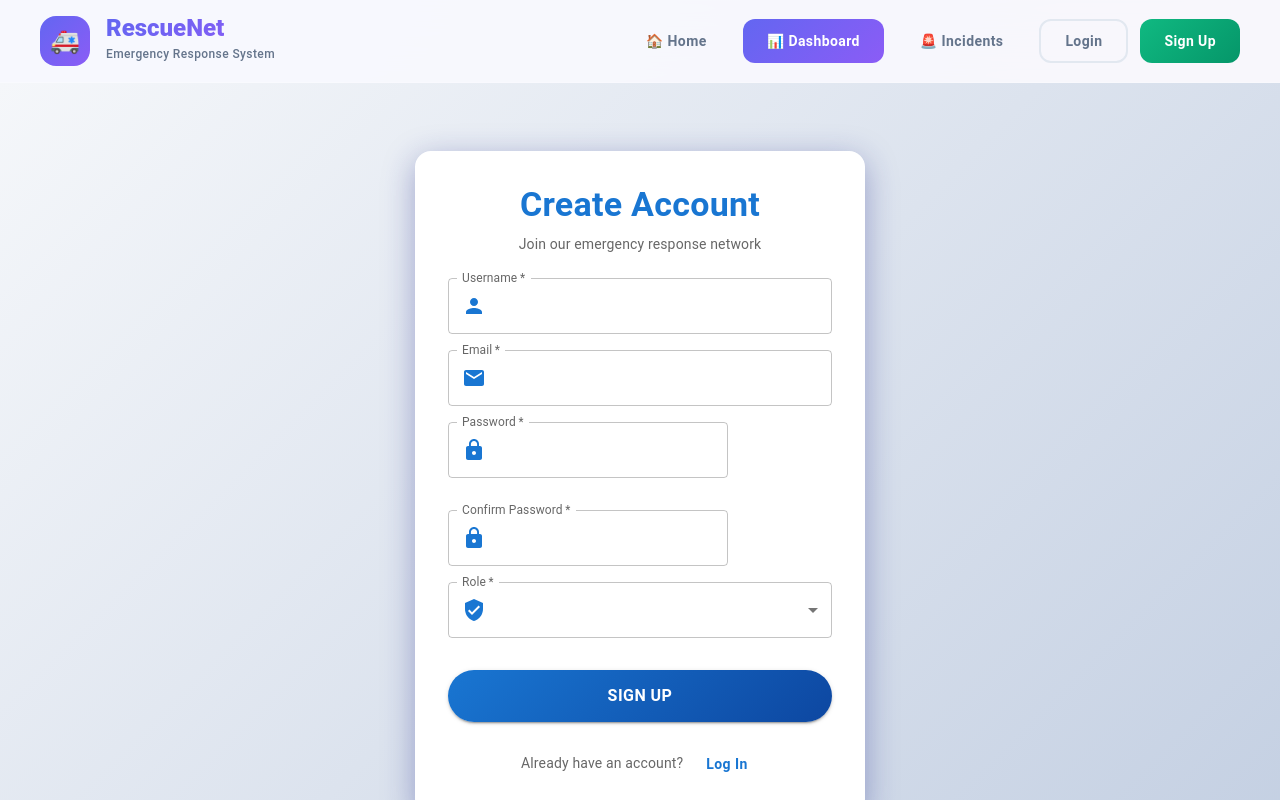
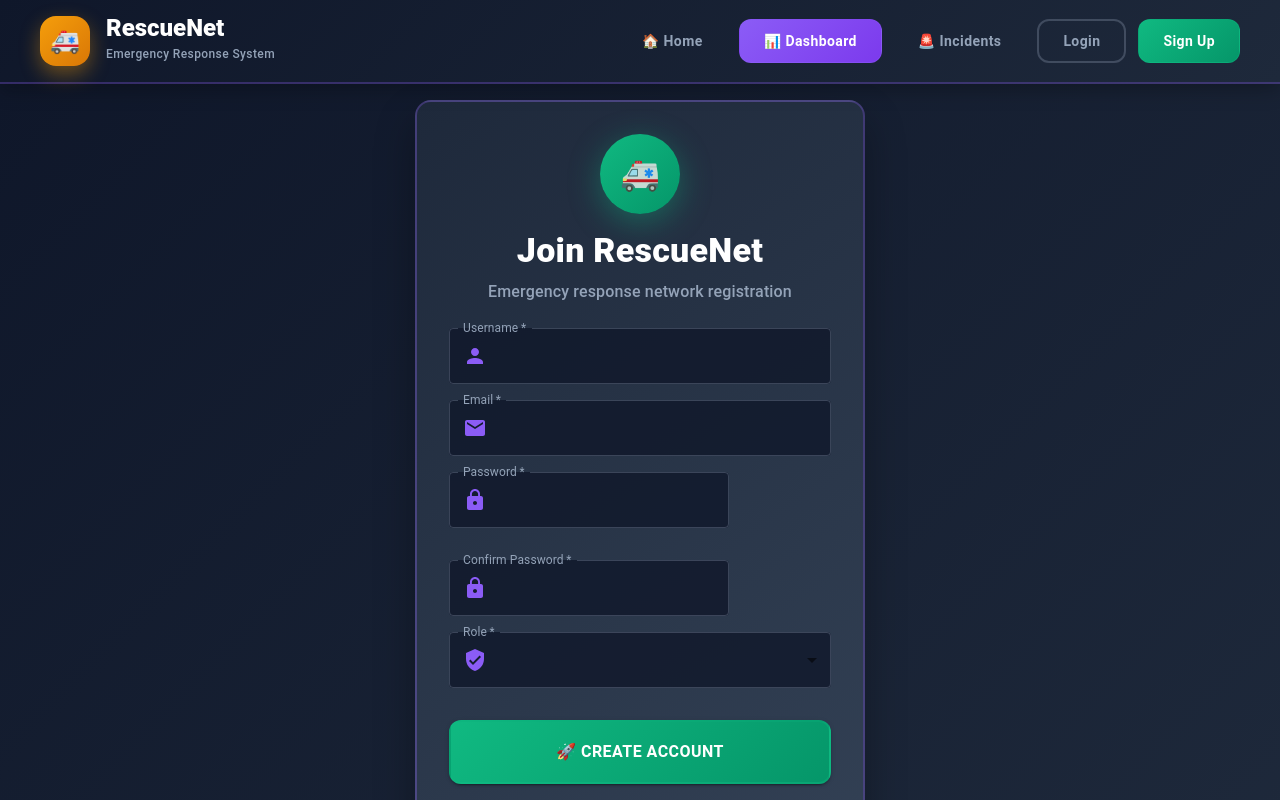
Before and after one commit to Bihan-Siriwardhana/real-time-accident, a React (Vite) app in the folder frontend/: page /signup in a window 1280 px wide. Shown: the top 800 px of the page. Built offline with nearby package versions, Linux system fonts and the light colour scheme.

Commit message:
update frontend design for improved layout and styling

```diff
--- a/frontend/src/components/Navbar.jsx
+++ b/frontend/src/components/Navbar.jsx
@@ -11,11 +11,12 @@ export default function Navbar() {
         position: 'sticky',
         top: 0,
         zIndex: 1000,
-        background: 'rgba(255, 255, 255, 0.95)',
+        background: 'linear-gradient(135deg, #0f172a 0%, #1e293b 100%)',
         backdropFilter: 'blur(20px)',
-        borderBottom: '1px solid rgba(255, 255, 255, 0.2)',
+        borderBottom: '2px solid rgba(139, 92, 246, 0.3)',
         px: 4,
-        py: 2
+        py: 2,
+        boxShadow: '0 4px 20px rgba(0, 0, 0, 0.3)'
       }}
     >
       <Box sx={{ display: 'flex', alignItems: 'center', justifyContent: 'space-between', maxWidth: '1200px', mx: 'auto' }}>
@@ -30,11 +31,12 @@ export default function Navbar() {
                 width: 50,
                 height: 50,
                 borderRadius: '16px',
-                background: 'linear-gradient(135deg, #6366f1 0%, #8b5cf6 100%)',
+                background: 'linear-gradient(135deg, #f59e0b 0%, #d97706 100%)',
                 display: 'flex',
                 alignItems: 'center',
                 justifyContent: 'center',
-                fontSize: '24px'
+                fontSize: '24px',
+                boxShadow: '0 8px 20px rgba(245, 158, 11, 0.4)'
               }}
             >
               🚑
@@ -44,16 +46,13 @@ export default function Navbar() {
                 variant="h5"
                 sx={{
                   fontWeight: 800,
-                  background: 'linear-gradient(135deg, #6366f1 0%, #8b5cf6 100%)',
-                  backgroundClip: 'text',
-                  WebkitBackgroundClip: 'text',
-                  WebkitTextFillColor: 'transparent',
+                  color: 'white',
                   lineHeight: 1
                 }}
               >
                 RescueNet
               </Typography>
-              <Typography variant="caption" sx={{ color: '#64748b', fontWeight: 500 }}>
+              <Typography variant="caption" sx={{ color: '#94a3b8', fontWeight: 500 }}>
                 Emergency Response System
               </Typography>
             </Box>
@@ -74,12 +73,12 @@ export default function Navbar() {
                 borderRadius: '12px',
                 px: 3,
                 py: 1,
-                color: '#64748b',
+                color: '#94a3b8',
                 fontWeight: 600,
                 textTransform: 'none',
                 '&:hover': {
-                  background: 'rgba(99, 102, 241, 0.1)',
-                  color: '#6366f1',
+                  background: 'rgba(245, 158, 11, 0.2)',
+                  color: '#f59e0b',
                   transform: 'translateY(-2px)'
                 },
                 transition: 'all 0.3s ease'
@@ -95,13 +94,15 @@ export default function Navbar() {
                 borderRadius: '12px',
                 px: 3,
                 py: 1,
-                background: 'linear-gradient(135deg, #6366f1 0%, #8b5cf6 100%)',
+                background: 'linear-gradient(135deg, #8b5cf6 0%, #7c3aed 100%)',
                 color: 'white',
                 fontWeight: 600,
                 textTransform: 'none',
+                border: '1px solid rgba(139, 92, 246, 0.3)',
                 '&:hover': {
                   transform: 'translateY(-2px)',
-                  boxShadow: '0 8px 25px rgba(99, 102, 241, 0.4)'
+                  boxShadow: '0 8px 25px rgba(139, 92, 246, 0.4)',
+                  borderColor: '#8b5cf6'
                 },
                 transition: 'all 0.3s ease'
               }}
@@ -116,11 +117,11 @@ export default function Navbar() {
                 borderRadius: '12px',
                 px: 3,
                 py: 1,
-                color: '#64748b',
+                color: '#94a3b8',
                 fontWeight: 600,
                 textTransform: 'none',
                 '&:hover': {
-                  background: 'rgba(239, 68, 68, 0.1)',
+                  background: 'rgba(239, 68, 68, 0.2)',
                   color: '#ef4444',
                   transform: 'translateY(-2px)'
                 },
@@ -137,14 +138,15 @@ export default function Navbar() {
                 borderRadius: '12px',
                 px: 3,
                 py: 1,
-                border: '2px solid #e2e8f0',
-                color: '#64748b',
+                border: '2px solid rgba(148, 163, 184, 0.3)',
+                color: '#94a3b8',
                 fontWeight: 600,
                 textTransform: 'none',
                 '&:hover': {
-                  borderColor: '#6366f1',
-                  color: '#6366f1',
-                  transform: 'translateY(-2px)'
+                  borderColor: '#06b6d4',
+                  color: '#06b6d4',
+                  transform: 'translateY(-2px)',
+                  boxShadow: '0 4px 12px rgba(6, 182, 212, 0.3)'
                 },
                 transition: 'all 0.3s ease'
               }}
@@ -163,9 +165,11 @@ export default function Navbar() {
                 color: 'white',
                 fontWeight: 600,
                 textTransform: 'none',
+                border: '1px solid rgba(16, 185, 129, 0.3)',
                 '&:hover': {
                   transform: 'translateY(-2px)',
-                  boxShadow: '0 8px 25px rgba(16, 185, 129, 0.4)'
+                  boxShadow: '0 8px 25px rgba(16, 185, 129, 0.4)',
+                  borderColor: '#10b981'
                 },
                 transition: 'all 0.3s ease'
               }}
--- a/frontend/src/pages/Signup.jsx
+++ b/frontend/src/pages/Signup.jsx
@@ -62,6 +62,7 @@ export default function Signup() {
         username: formData.username,
         email: formData.email,
         password: formData.password,
+        confirmPassword: formData.confirmPassword,
         role: formData.role,
       });
       setSuccess("Account created successfully! Redirecting to login...");
@@ -87,32 +88,48 @@ export default function Signup() {
         display: "flex",
         justifyContent: "center",
         alignItems: "center",
-        background: "linear-gradient(135deg, #f5f7fa 0%, #c3cfe2 100%)",
+        background: "linear-gradient(135deg, #0f172a 0%, #1e293b 100%)",
         p: 2
       }}
     >
       <Fade in={true} timeout={500}>
         <Paper
-          elevation={10}
+          elevation={0}
           sx={{
             p: 4,
             width: "100%",
             maxWidth: 450,
             borderRadius: 4,
-            boxShadow: "0 8px 32px rgba(31, 38, 135, 0.37)",
-            backdropFilter: "blur(4px)",
-            border: "1px solid rgba(255, 255, 255, 0.18)"
+            background: "linear-gradient(145deg, #1e293b 0%, #334155 100%)",
+            border: "2px solid rgba(139, 92, 246, 0.3)",
+            boxShadow: "0 20px 40px rgba(0, 0, 0, 0.3)"
           }}
         >
           <Box textAlign="center" mb={3}>
+            <Box
+              sx={{
+                width: 80,
+                height: 80,
+                borderRadius: '50%',
+                background: 'linear-gradient(135deg, #10b981 0%, #059669 100%)',
+                display: 'flex',
+                alignItems: 'center',
+                justifyContent: 'center',
+                mx: 'auto',
+                mb: 2,
+                boxShadow: '0 8px 32px rgba(16, 185, 129, 0.4)'
+              }}
+            >
+              <Typography sx={{ fontSize: '2rem' }}>🚑</Typography>
+            </Box>
             <Typography
               variant="h4"
-              sx={{ fontWeight: "bold", color: "#1976d2", mb: 1 }}
+              sx={{ fontWeight: 800, color: "white", mb: 1 }}
             >
-              Create Account
+              Join RescueNet
             </Typography>
-            <Typography variant="body2" color="textSecondary">
-              Join our emergency response network
+            <Typography variant="body1" sx={{ color: '#94a3b8', fontWeight: 500 }}>
+              Emergency response network registration
             </Typography>
           </Box>
 
@@ -123,12 +140,22 @@ export default function Signup() {
               name="username"
               value={formData.username}
               onChange={handleChange}
-              sx={{ mb: 2 }}
+              sx={{
+                mb: 2,
+                '& .MuiOutlinedInput-root': {
+                  backgroundColor: 'rgba(15, 23, 42, 0.8)',
+                  '& fieldset': { borderColor: 'rgba(148, 163, 184, 0.3)' },
+                  '&:hover fieldset': { borderColor: '#8b5cf6' },
+                  '&.Mui-focused fieldset': { borderColor: '#8b5cf6' }
+                },
+                '& .MuiInputLabel-root': { color: '#94a3b8' },
+                '& .MuiInputBase-input': { color: 'white' }
+              }}
               required
               InputProps={{
                 startAdornment: (
                   <InputAdornment position="start">
-                    <PersonIcon color="primary" />
+                    <PersonIcon sx={{ color: '#8b5cf6' }} />
                   </InputAdornment>
                 ),
               }}
@@ -143,12 +170,22 @@ export default function Signup() {
               type="email"
               value={formData.email}
               onChange={handleChange}
-              sx={{ mb: 2 }}
+              sx={{
+                mb: 2,
+                '& .MuiOutlinedInput-root': {
+                  backgroundColor: 'rgba(15, 23, 42, 0.8)',
+                  '& fieldset': { borderColor: 'rgba(148, 163, 184, 0.3)' },
+                  '&:hover fieldset': { borderColor: '#8b5cf6' },
+                  '&.Mui-focused fieldset': { borderColor: '#8b5cf6' }
+                },
+                '& .MuiInputLabel-root': { color: '#94a3b8' },
+                '& .MuiInputBase-input': { color: 'white' }
+              }}
               required
               InputProps={{
                 startAdornment: (
                   <InputAdornment position="start">
-                    <EmailIcon color="primary" />
+                    <EmailIcon sx={{ color: '#8b5cf6' }} />
                   </InputAdornment>
                 ),
               }}
@@ -165,12 +202,22 @@ export default function Signup() {
                   type="password"
                   value={formData.password}
                   onChange={handleChange}
-                  sx={{ mb: 2 }}
+                  sx={{
+                    mb: 2,
+                    '& .MuiOutlinedInput-root': {
+                      backgroundColor: 'rgba(15, 23, 42, 0.8)',
+                      '& fieldset': { borderColor: 'rgba(148, 163, 184, 0.3)' },
+                      '&:hover fieldset': { borderColor: '#8b5cf6' },
+                      '&.Mui-focused fieldset': { borderColor: '#8b5cf6' }
+                    },
+                    '& .MuiInputLabel-root': { color: '#94a3b8' },
+                    '& .MuiInputBase-input': { color: 'white' }
+                  }}
                   required
                   InputProps={{
                     startAdornment: (
                       <InputAdornment position="start">
-                        <LockIcon color="primary" />
+                        <LockIcon sx={{ color: '#8b5cf6' }} />
                       </InputAdornment>
                     ),
                   }}
@@ -186,12 +233,22 @@ export default function Signup() {
                   type="password"
                   value={formData.confirmPassword}
                   onChange={handleChange}
-                  sx={{ mb: 2 }}
+                  sx={{
+                    mb: 2,
+                    '& .MuiOutlinedInput-root': {
+                      backgroundColor: 'rgba(15, 23, 42, 0.8)',
+                      '& fieldset': { borderColor: 'rgba(148, 163, 184, 0.3)' },
+                      '&:hover fieldset': { borderColor: '#8b5cf6' },
+                      '&.Mui-focused fieldset': { borderColor: '#8b5cf6' }
+                    },
+                    '& .MuiInputLabel-root': { color: '#94a3b8' },
+                    '& .MuiInputBase-input': { color: 'white' }
+                  }}
                   required
                   InputProps={{
                     startAdornment: (
                       <InputAdornment position="start">
-                        <LockIcon color="primary" />
+                        <LockIcon sx={{ color: '#8b5cf6' }} />
                       </InputAdornment>
                     ),
                   }}
@@ -208,12 +265,22 @@ export default function Signup() {
               name="role"
               value={formData.role}
               onChange={handleChange}
-              sx={{ mb: 3 }}
+              sx={{
+                mb: 3,
+                '& .MuiOutlinedInput-root': {
+                  backgroundColor: 'rgba(15, 23, 42, 0.8)',
+                  '& fieldset': { borderColor: 'rgba(148, 163, 184, 0.3)' },
+                  '&:hover fieldset': { borderColor: '#8b5cf6' },
+                  '&.Mui-focused fieldset': { borderColor: '#8b5cf6' }
+                },
+                '& .MuiInputLabel-root': { color: '#94a3b8' },
+                '& .MuiInputBase-input': { color: 'white' }
+              }}
               required
               InputProps={{
                 startAdornment: (
                   <InputAdornment position="start">
-                    <RoleIcon color="primary" />
+                    <RoleIcon sx={{ color: '#8b5cf6' }} />
                   </InputAdornment>
                 ),
               }}
@@ -256,38 +323,44 @@ export default function Signup() {
               variant="contained"
               size="large"
               sx={{
-                py: 1.5,
+                py: 2,
                 mt: 1,
-                borderRadius: 50,
-                fontWeight: 'bold',
+                borderRadius: 3,
+                fontWeight: 700,
                 fontSize: 16,
-                background: 'linear-gradient(135deg, #1976d2 0%, #0d47a1 100%)',
+                background: 'linear-gradient(135deg, #10b981 0%, #059669 100%)',
+                border: '2px solid rgba(16, 185, 129, 0.3)',
                 '&:hover': {
-                  transform: 'translateY(-2px)',
-                  boxShadow: '0 4px 8px rgba(0,0,0,0.2)',
+                  transform: 'translateY(-3px)',
+                  boxShadow: '0 12px 30px rgba(16, 185, 129, 0.4)',
+                  borderColor: '#10b981'
                 },
                 transition: 'all 0.3s ease'
               }}
             >
-              SIGN UP
+              🚀 CREATE ACCOUNT
             </Button>
           </form>
 
           <Box textAlign="center" mt={3}>
-            <Typography variant="body2" color="textSecondary">
+            <Typography variant="body2" sx={{ color: '#94a3b8' }}>
               Already have an account?{' '}
               <Button
                 component={RouterLink}
                 to="/login"
                 variant="text"
-                color="primary"
                 sx={{
                   ml: 1,
                   textTransform: "none",
                   fontWeight: 600,
+                  color: '#8b5cf6',
+                  '&:hover': {
+                    color: '#a78bfa',
+                    background: 'rgba(139, 92, 246, 0.1)'
+                  }
                 }}
               >
-                Log In
+                Sign In
               </Button>
             </Typography>
           </Box>
```
Also changed, not shown: frontend/src/pages/Dashboard.jsx (+73 -47 lines), frontend/src/pages/Login.jsx (+44 -25 lines).
